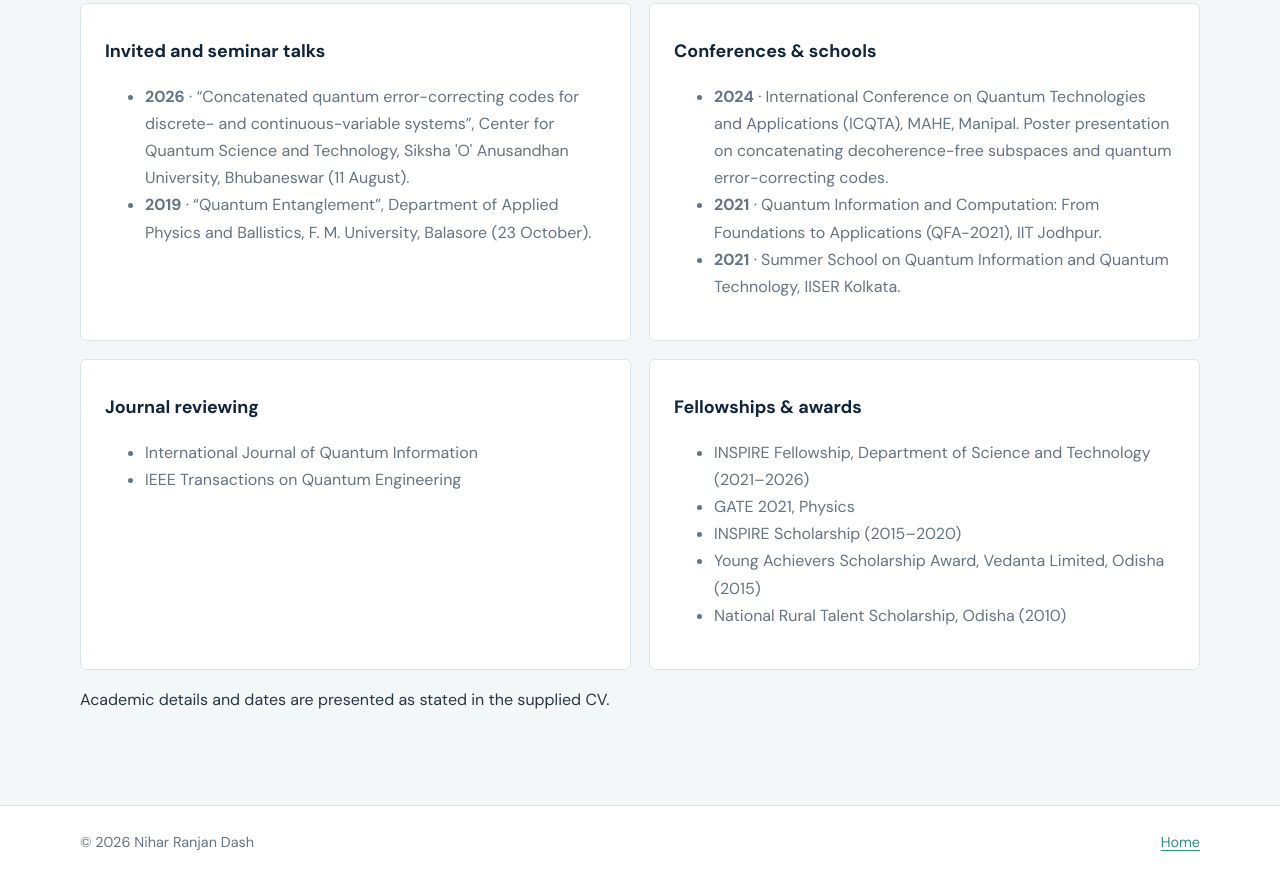
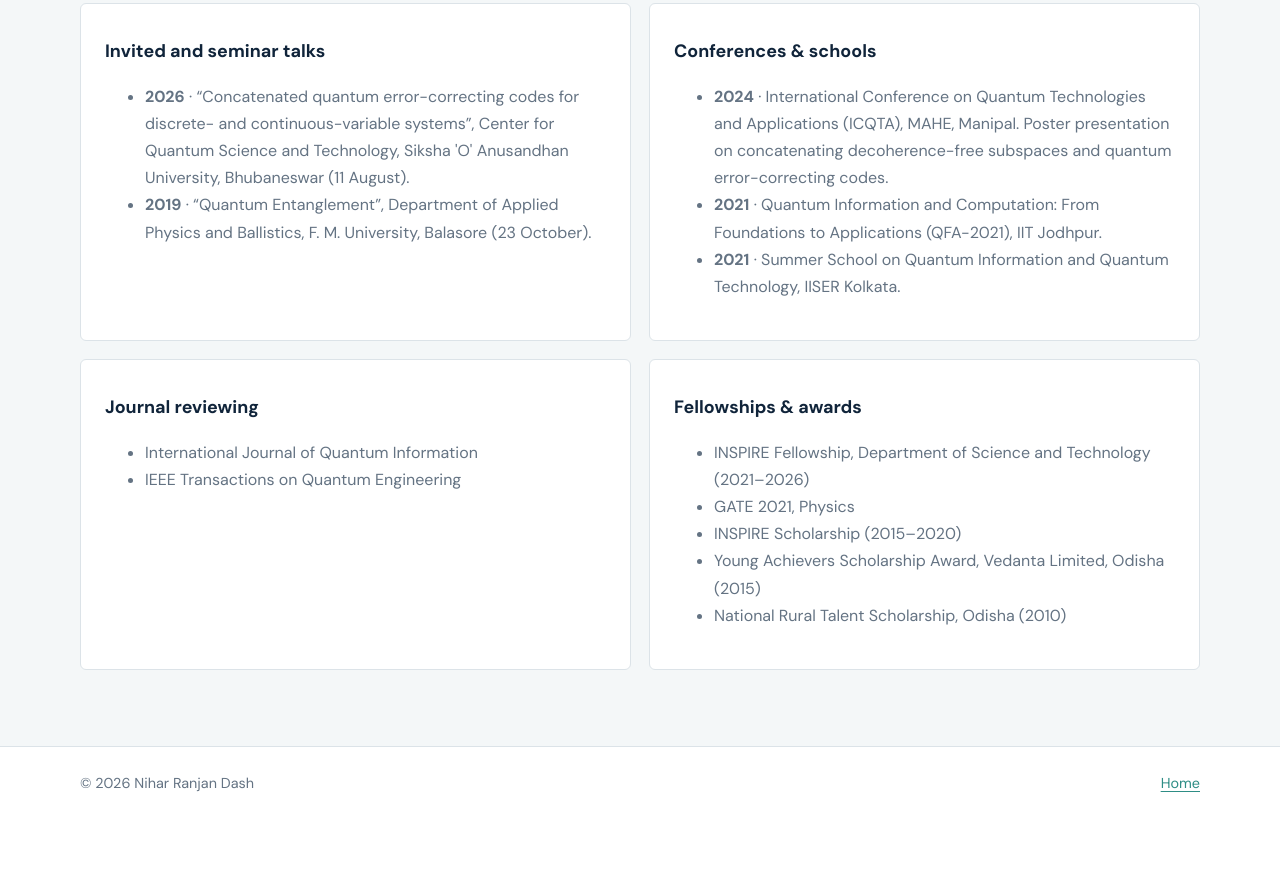
Before and after one commit to nihudash/nihudash.github.io, a plain HTML site: page activities.html in a window 1280 px wide. Shown: the part 272-1151 px from the top of the page. After the commit the page ends 1091 px from the top, so only its background shows below. Drawn offline with Linux system fonts and the light colour scheme.

Commit message:
Update activities.html

```diff
--- a/activities.html
+++ b/activities.html
@@ -29,6 +29,6 @@
           <div><h3>Journal reviewing</h3><ul><li>International Journal of Quantum Information</li><li>IEEE Transactions on Quantum Engineering</li></ul></div>
           <div><h3>Fellowships & awards</h3><ul><li>INSPIRE Fellowship, Department of Science and Technology (2021–2026)</li><li>GATE 2021, Physics</li><li>INSPIRE Scholarship (2015–2020)</li><li>Young Achievers Scholarship Award, Vedanta Limited, Odisha (2015)</li><li>National Rural Talent Scholarship, Odisha (2010)</li></ul></div>
         </div>
-        <p class="small-note">Academic details and dates are presented as stated in the supplied CV.</p>
+
       </div>
     </section></main><footer class="footer"><div class="container footer-inner"><span>© <span id="year"></span> Nihar Ranjan Dash</span><a href="index.html">Home</a></div></footer><script src="script.js"></script></body></html>
```
